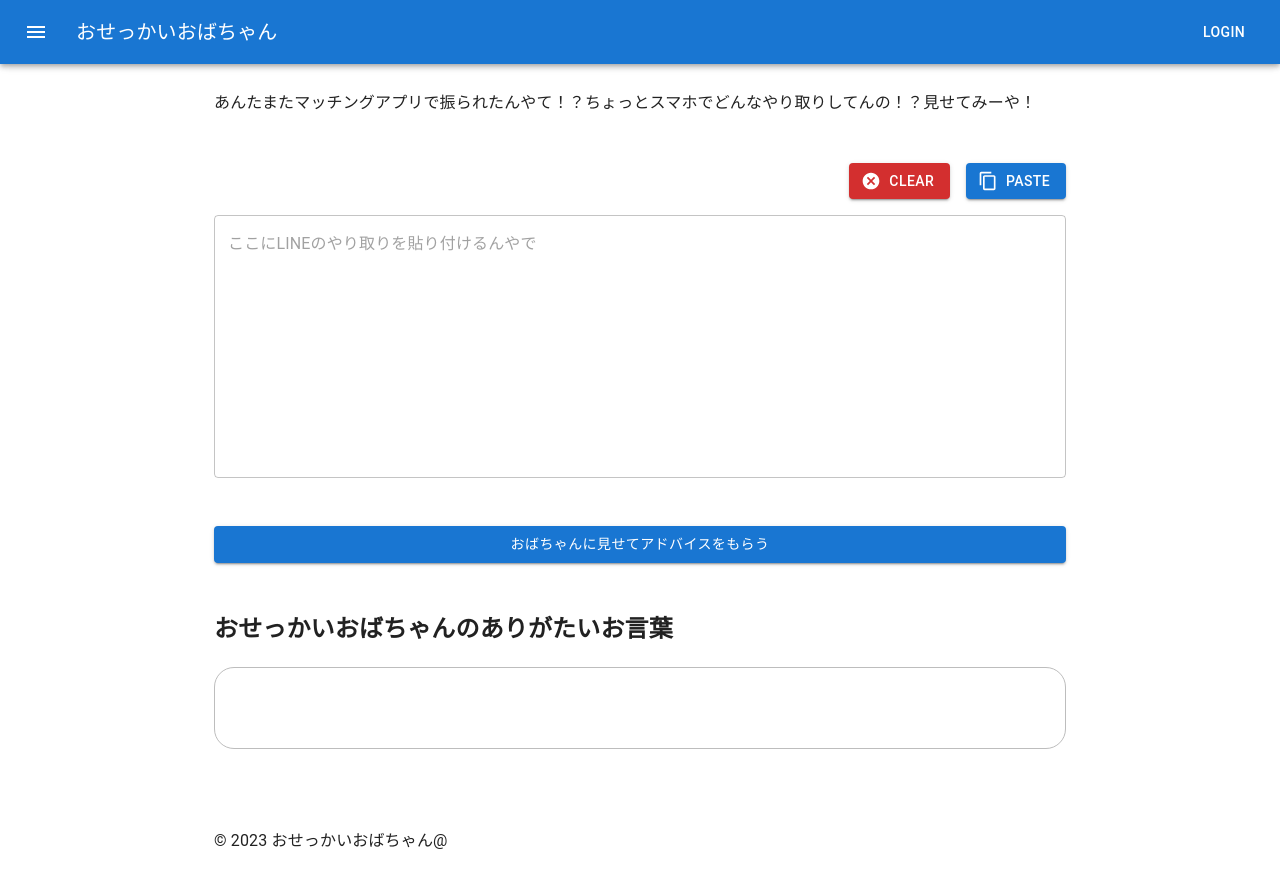
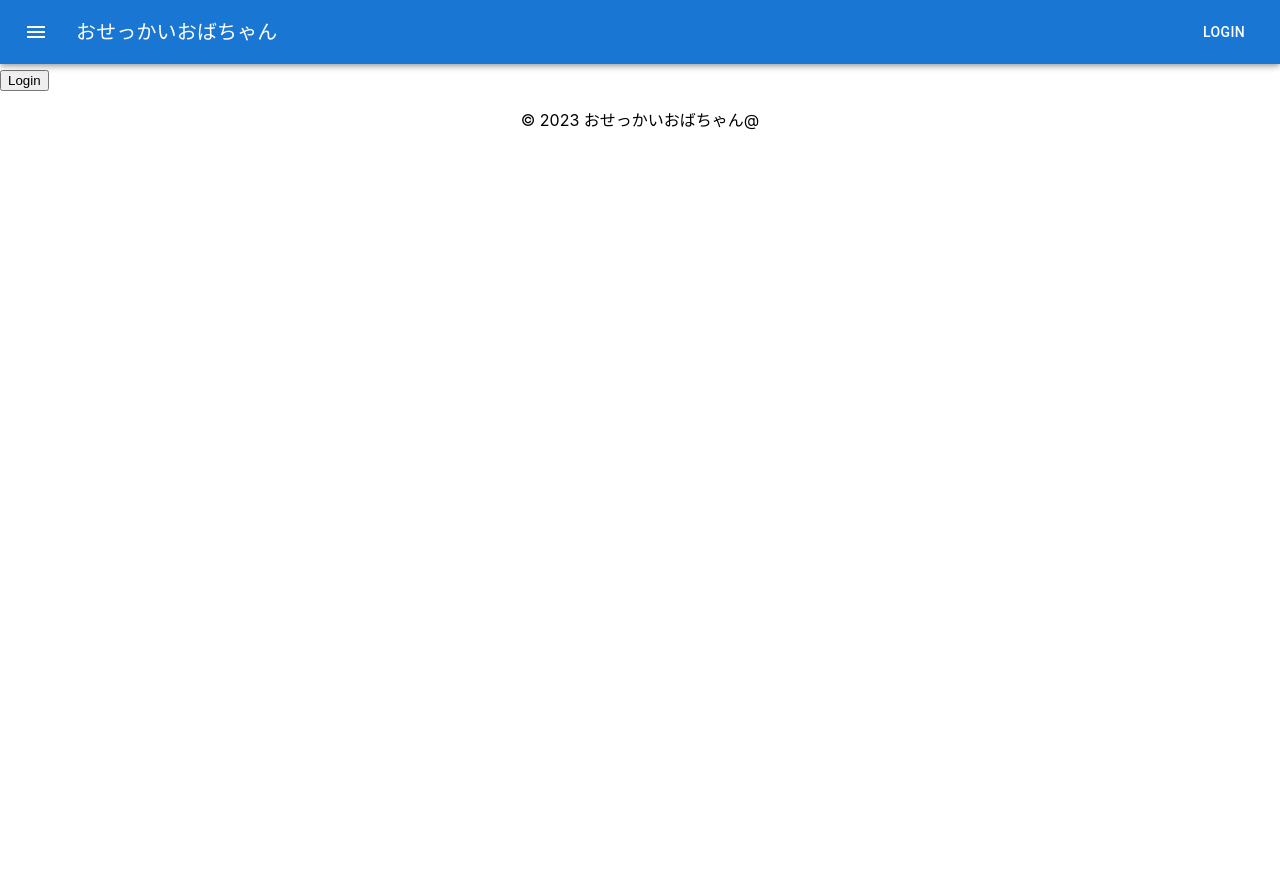
Before and after one commit to YasunariIguchi/nosy-aunty, a React (Create React App) app in the folder frontend/: page /login in a window 1280 px wide. After the commit the page ends 800 px from the top, so only its background shows below. Built offline with nearby package versions, Linux system fonts and the light colour scheme; no server answers.

Commit message:
ログイン画面追加、ルーターインストール、フッター修正

```diff
--- a/frontend/package.json
+++ b/frontend/package.json
@@ -13,6 +13,7 @@
     "axios": "^1.6.2",
     "react": "^18.2.0",
     "react-dom": "^18.2.0",
+    "react-router-dom": "^6.21.1",
     "react-scripts": "5.0.1",
     "web-vitals": "^2.1.4"
   },
--- a/frontend/src/App.js
+++ b/frontend/src/App.js
@@ -1,12 +1,17 @@
 import NavBar from "./layouts/NavBar";
 import Footer from "./layouts/Footer";
 import Top from "./pages/Top";
+import { Routes, Route } from 'react-router-dom';
+import Login from './pages/Login';
 
 export default function App() {
   return (
     <>
       <NavBar />
-      <Top />
+          <Routes>
+            <Route path="/login" element={<Login />} />
+            <Route path="/" element={<Top />} />
+          </Routes>
       <Footer />
     </>
   );
--- a/frontend/src/index.js
+++ b/frontend/src/index.js
@@ -3,12 +3,15 @@ import ReactDOM from 'react-dom/client';
 import './index.css';
 import App from './App';
 import reportWebVitals from './reportWebVitals';
+import { BrowserRouter } from "react-router-dom";
 
 const root = ReactDOM.createRoot(document.getElementById('root'));
 root.render(
   <React.StrictMode>
-    <App />
-  </React.StrictMode>
+    <BrowserRouter>
+        <App />
+    </BrowserRouter>
+  </React.StrictMode>,
 );
 
 // If you want to start measuring performance in your app, pass a function
--- a/frontend/src/layouts/Footer.js
+++ b/frontend/src/layouts/Footer.js
@@ -6,12 +6,18 @@ export default function Footer() {
       <style jsx="true">{`
         .footer {
           color: #bdbdbd;
+          position: fixed;
+          bottom: 0;
+          width: 100%;
+          background-color: #333; /* フッターの背景色を設定 */
         }
         .copyright{
-          padding: 1rem 0;
+          /*padding: 0.01rem 0;*/
+          text-align: center;
+          height: 30px;
         }
       `}</style>
-      <Container maxWidth="md" className="footer">
+      <Container maxWidth={false} className="footer">
         <div className="copyright">
           <p>© 2023 おせっかいおばちゃん@</p>
         </div>
--- a/frontend/src/layouts/NavBar.js
+++ b/frontend/src/layouts/NavBar.js
@@ -5,6 +5,7 @@ import Typography from '@mui/material/Typography';
 import Button from '@mui/material/Button';
 import IconButton from '@mui/material/IconButton';
 import MenuIcon from '@mui/icons-material/Menu';
+import { Link } from 'react-router-dom';
 
 export default function NavBar() {
   return (
@@ -32,7 +33,7 @@ export default function NavBar() {
               おせっかいおばちゃん
             </Typography>
 
-            <Button color="inherit">Login</Button>
+            <Button color="inherit" component={Link} to="/login">Login</Button>
 
           </Toolbar>
         </AppBar>
--- /dev/null
+++ b/frontend/src/pages/Login.js
@@ -0,0 +1,17 @@
+// Login.js
+const Login = ({ history }) => {
+  const handleLogin = () => {
+    // ログインが成功したとして、遷移するために history.push() を使用
+    // ここではダミーのログイン成功後のパス '/dashboard' に遷移する例を示しています
+    history.push('/dashboard');
+  };
+
+  return (
+    <div>
+      <h2>Login Page</h2>
+      <button onClick={handleLogin}>Login</button>
+    </div>
+  );
+};
+
+export default Login;
```
Also changed, not shown: 1 other file (tests, documents, lock files or other folders).
